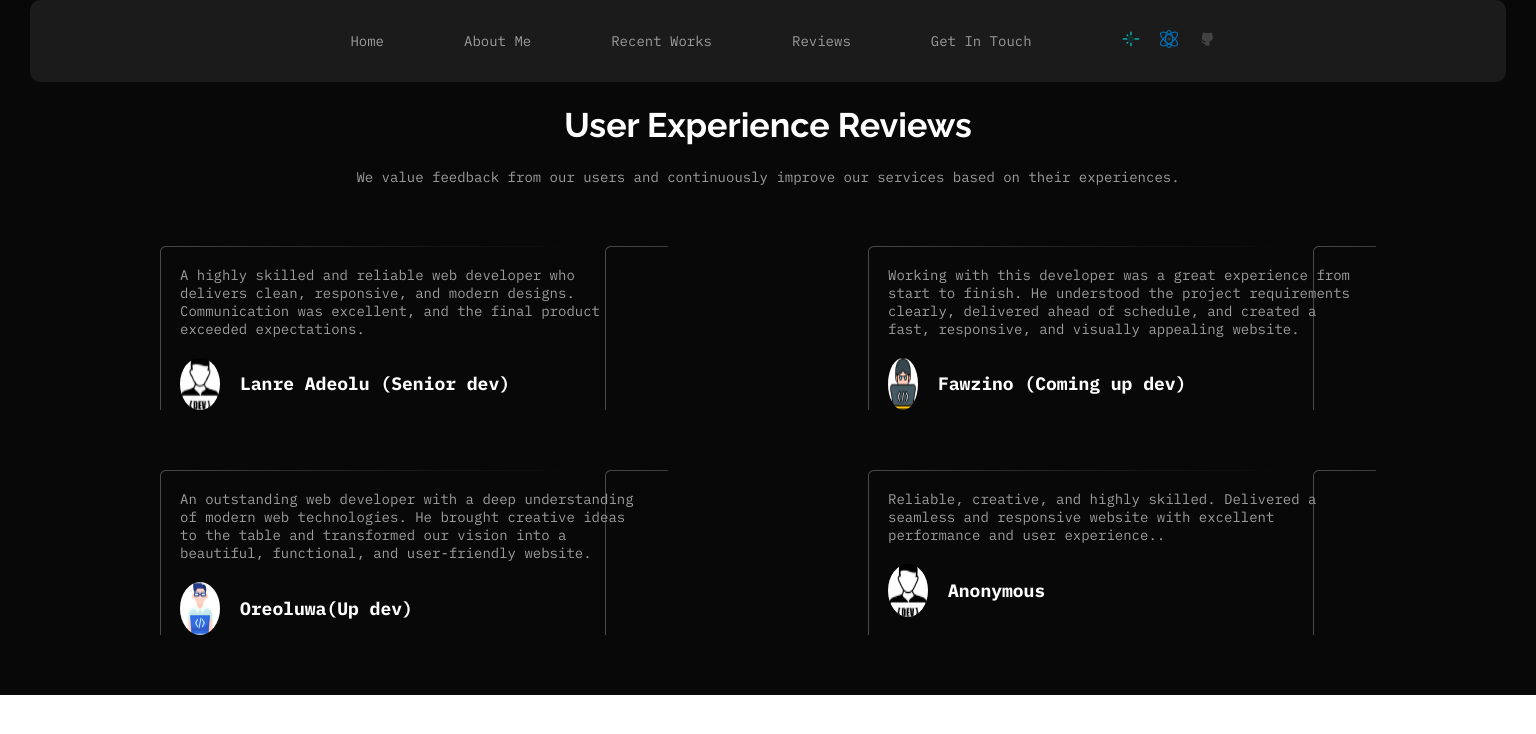
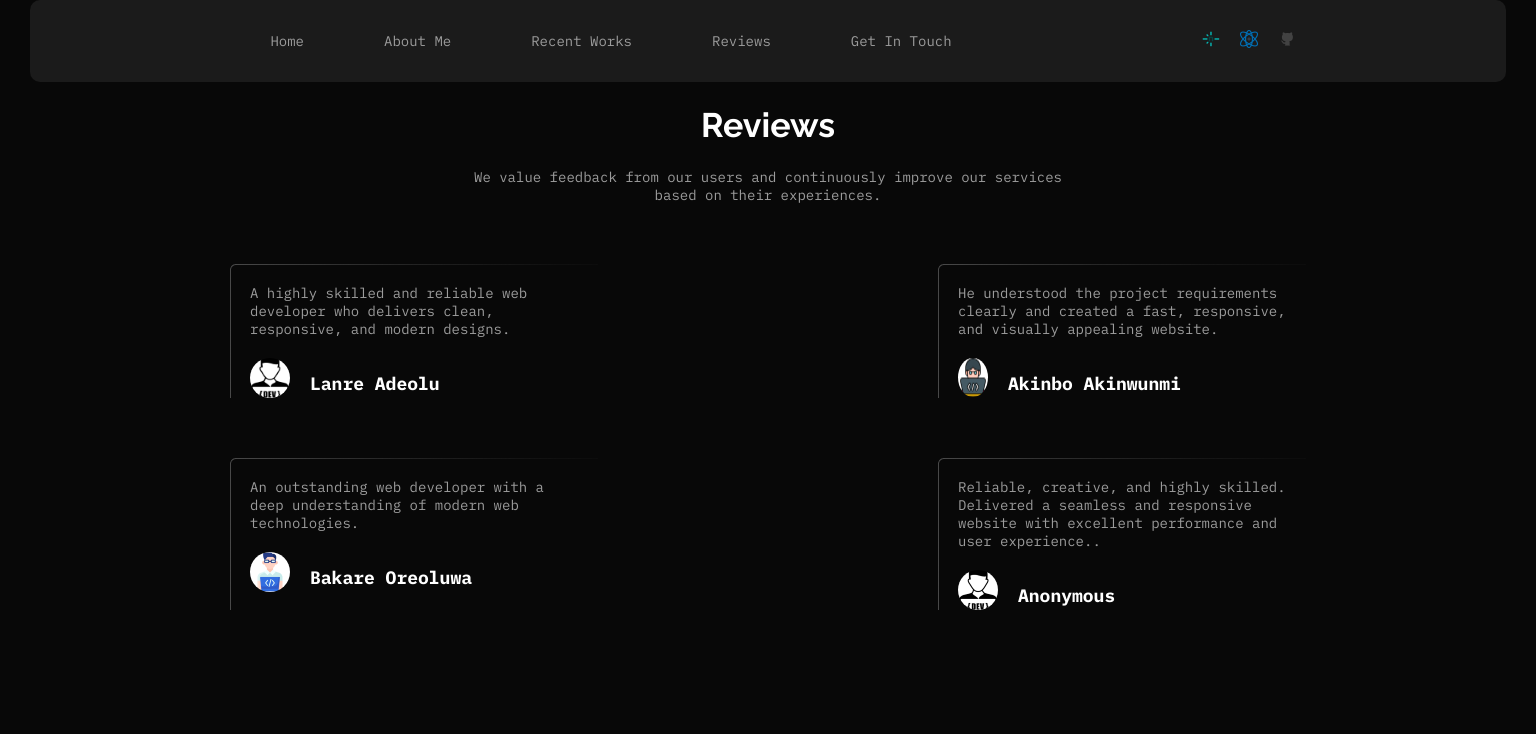
Before and after one commit to ismailidris092-commits/my-portfolio-app, a React (Vite) app: page /Reviews in a window 1536 px wide. Shown: the top 734 px of the page. Built offline with nearby package versions, Linux system fonts and the light colour scheme.

Commit message:
new updated portfolio

```diff
--- a/src/App.css
+++ b/src/App.css
@@ -93,7 +93,7 @@ body {
 .work-with-text {
   color: #fff;
   font-size: 14px;
-  margin-left: 200px;
+  margin-right: 760px;
 }
 
 .work-with-logo-container {
@@ -103,7 +103,7 @@ body {
 
 .work-with-logo {
   margin-left: 30px;
-  padding: 60px 0;
+  padding: 10px 0;
 }
 
 /* ...........ABOUT ME.......... */
@@ -280,7 +280,7 @@ body {
 }
 
 .client1-container {
-  background-image: url(images/Rectangle.png);
+  background-image: url(images/Rectangle12.png);
   margin: 0 100px;
 }
 
@@ -313,7 +313,7 @@ body {
 }
 
 .client2-container {
-  background-image: url(images/Rectangle.png);
+  background-image: url(images/Rectangle14.png);
   margin: 0 100px;
 }
 
@@ -339,6 +339,7 @@ body {
 .client2-Img-section img {
   border-radius: 50%;
 }
+
 .client-section2 {
   display: grid;
   grid-template-columns: 1fr 1fr;
@@ -347,7 +348,7 @@ body {
 }
 
 .client3-container {
-  background-image: url(images/Rectangle.png);
+  background-image: url(images/Rectangle12.png);
   margin: 0 100px;
 }
 
@@ -375,7 +376,7 @@ body {
 }
 
 .client4-container {
-  background-image: url(images/Rectangle.png);
+  background-image: url(images/Rectangle14.png);
   margin: 0 100px;
 }
 
@@ -435,7 +436,6 @@ body {
   margin-bottom: 10px;
   color: #ffffff;
   font-size: 12px;
-  margin-right: 300px;
 }
 
 .form-input {
@@ -562,8 +562,9 @@ body {
 
   .work-with-text {
     color: #fff;
-    font-size: 14px;
-    margin-left: 50px;
+    font-size: 12px;
+    margin-right: 10px;
+    padding-right: 340px;
     margin-top: 40px;
   }
 
@@ -717,7 +718,7 @@ body {
   }
 
   .client1-container {
-    background-image: url(images/Rectangle.png);
+    background-image: url(images/Rectangle12.png);
     margin: 0 90px;
   }
 
@@ -737,7 +738,7 @@ body {
   }
 
   .client2-container {
-    background-image: url(images/Rectangle.png);
+    background-image: url(images/Rectangle14.png);
     margin: 0 90px;
     margin-top: 50px;
   }
@@ -764,7 +765,7 @@ body {
   }
 
   .client3-container {
-    background-image: url(images/Rectangle.png);
+    background-image: url(images/Rectangle12.png);
     margin: 0 90px;
     margin-bottom: 50px;
   }
@@ -785,7 +786,7 @@ body {
   }
 
   .client4-container {
-    background-image: url(images/Rectangle.png);
+    background-image: url(images/Rectangle14.png);
     margin: 0 90px;
     margin-bottom: 40px;
   }
@@ -870,3 +871,397 @@ body {
     font-size: 12px;
   }
 }
+
+/* Media query for Macro Laptop */
+@media (min-width: 1400px) {
+  body {
+    margin: 0;
+    padding: 0;
+    font-family: IBM Plex Mono, serif;
+  }
+
+  .nav-container {
+    display: flex;
+    justify-content: center;
+    gap: 200px;
+    background-color: #1b1b1b;
+    padding: 30px 0;
+    margin: 0 30px;
+    border-radius: 10px;
+  }
+
+  .profile-container {
+    padding: 40px 280px;
+    display: grid;
+    grid-template-columns: 1.4fr 1fr;
+    color: #fff;
+  }
+
+  .profile-img img {
+    margin-left: 100px;
+    border-radius: 50%;
+    height: 300px;
+    margin-top: 30px;
+  }
+
+  .work-with-text {
+    color: #fff;
+    font-size: 14px;
+    margin-right: 760px;
+  }
+
+  .work-with-logo-container {
+    display: block;
+    text-align: center;
+    padding-top: 30px;
+    padding-bottom: 200px;
+  }
+
+  .work-with-logo {
+    margin-left: 30px;
+    padding: 10px 0;
+  }
+
+  /* About Me */
+  .aboutMe-section Img {
+    margin-top: 40px;
+    margin-left: 80px;
+  }
+
+  .para-container {
+    padding: 10px 40px;
+  }
+
+  /* ......Recent Work..... */
+  .recentWork-container {
+    display: grid;
+    grid-template-columns: 1fr 1fr;
+  }
+
+  .sunnyside-section {
+    margin-left: 220px;
+    margin-right: 20px;
+  }
+
+  .sunnyside-para {
+    height: 150px;
+    margin-right: 30px;
+  }
+
+  .profitPredictor-para {
+    height: 150px;
+    margin-right: 50px;
+  }
+
+  .profitPredictor-section {
+    margin-left: 100px;
+    margin-right: 120px;
+  }
+
+  /* ...............Reviews............. */
+  .testimonials-para {
+    font-size: 14px;
+    font-weight: 400px;
+    margin: 0 450px;
+    color: #9c9c9c;
+  }
+
+  .client1-container {
+    background-image: url(images/Rectangle12.png);
+    margin: 0 170px;
+  }
+
+  /* .quote-icon {
+  font-size: 36px;
+  color: #fff;
+} */
+
+  .client1-Img-section h2 {
+    font-size: 18px;
+    font-weight: 700px;
+    color: #fff;
+    padding-left: 20px;
+    height: 10px;
+  }
+
+  .client2-container {
+    background-image: url(images/Rectangle14.png);
+    margin: 0 170px;
+  }
+
+  .client2-para {
+    font-size: 14px;
+    font-weight: 400px;
+    margin: 20px;
+    color: #9c9c9c;
+  }
+
+  .client2-Img-section h2 {
+    font-size: 18px;
+    font-weight: 700px;
+    color: #fff;
+    padding-left: 20px;
+    height: 10px;
+  }
+
+  .client-section2 {
+    display: grid;
+    grid-template-columns: 1fr 1fr;
+    padding: 0 60px 200px 60px;
+    background-color: #080808;
+  }
+
+  .client3-container {
+    background-image: url(images/Rectangle12.png);
+    margin: 0 170px;
+  }
+
+  .client3-para {
+    font-size: 14px;
+    font-weight: 400px;
+    margin: 20px;
+    color: #9c9c9c;
+  }
+
+  .client3-Img-section h2 {
+    font-size: 18px;
+    font-weight: 700px;
+    color: #fff;
+    padding-left: 20px;
+    height: 10px;
+  }
+
+  .client4-container {
+    background-image: url(images/Rectangle14.png);
+    margin: 0 170px;
+  }
+
+  .client4-para {
+    font-size: 14px;
+    font-weight: 400px;
+    margin: 20px;
+    color: #9c9c9c;
+  }
+
+  .client4-Img-section h2 {
+    font-size: 18px;
+    font-weight: 700px;
+    color: #fff;
+    padding-left: 20px;
+    height: 10px;
+  }
+
+  /* Get In Touch */
+  .getInTouch-container {
+    background-color: #080808;
+    padding-bottom: 200px;
+  }
+
+  .getInTouch-para {
+    font-size: 14px;
+    font-weight: 400px;
+    margin: 0 450px;
+    color: #9c9c9c;
+  }
+
+  /* .............Media query for desktop................... */
+  @media (min-width: 1900px) {
+    body {
+      margin: 0;
+      padding: 0;
+      font-family: IBM Plex Mono, serif;
+    }
+
+    .nav-container {
+      display: flex;
+      justify-content: center;
+      gap: 550px;
+      background-color: #1b1b1b;
+      padding: 30px 0;
+      margin: 0 30px;
+      border-radius: 10px;
+    }
+
+    .profile-container {
+      padding: 100px 350px;
+      display: grid;
+      grid-template-columns: 1.4fr 1fr;
+      color: #fff;
+    }
+
+    .profile-img img {
+      margin-left: 100px;
+      border-radius: 50%;
+      height: 300px;
+      margin-top: 30px;
+    }
+
+    .work-with-text {
+      color: #fff;
+      font-size: 14px;
+      margin-right: 760px;
+    }
+
+    .work-with-logo-container {
+      display: block;
+      text-align: center;
+      padding-top: 30px;
+      padding-bottom: 2000px;
+    }
+
+    .work-with-logo {
+      margin-left: 30px;
+      padding: 10px 0;
+    }
+
+    /* About Me */
+    .aboutMe-section Img {
+      margin-top: 40px;
+      margin-left: 160px;
+    }
+
+    .para-container {
+      padding: 30px 60px;
+    }
+
+    /* ......Recent Work..... */
+    .recentWork-container {
+      display: grid;
+      grid-template-columns: 1fr 1fr;
+    }
+
+    .sunnyside-section {
+      margin-left: 280px;
+      margin-right: 20px;
+    }
+
+    .sunnyside-para {
+      height: 150px;
+      margin-right: 30px;
+    }
+
+    .profitPredictor-para {
+      height: 150px;
+      margin-right: 50px;
+    }
+
+    .profitPredictor-section {
+      margin-left: 140px;
+      margin-right: 120px;
+    }
+
+    /* ..Reviews.. */
+    .testimonials-para {
+      font-size: 14px;
+      font-weight: 400px;
+      margin: 0 650px;
+      color: #9c9c9c;
+    }
+
+    .client1-container {
+      background-image: url(images/Rectangle12.png);
+      margin: 0 230px;
+    }
+
+    /* .quote-icon {
+  font-size: 36px;
+  color: #fff;
+} */
+
+    .client1-Img-section h2 {
+      font-size: 18px;
+      font-weight: 700px;
+      color: #fff;
+      padding-left: 20px;
+      height: 10px;
+    }
+
+    .client2-container {
+      background-image: url(images/Rectangle14.png);
+      margin: 0 230px;
+    }
+
+    .client2-para {
+      font-size: 14px;
+      font-weight: 400px;
+      margin: 20px;
+      color: #9c9c9c;
+    }
+
+    .client2-Img-section h2 {
+      font-size: 18px;
+      font-weight: 700px;
+      color: #fff;
+      padding-left: 20px;
+      height: 10px;
+    }
+
+    .client-section2 {
+      display: grid;
+      grid-template-columns: 1fr 1fr;
+      padding: 0 60px 200px 60px;
+      background-color: #080808;
+    }
+
+    .client3-container {
+      background-image: url(images/Rectangle12.png);
+      margin: 0 230px;
+    }
+
+    .client3-para {
+      font-size: 14px;
+      font-weight: 400px;
+      margin: 20px;
+      color: #9c9c9c;
+    }
+
+    .client3-Img-section h2 {
+      font-size: 18px;
+      font-weight: 700px;
+      color: #fff;
+      padding-left: 20px;
+      height: 10px;
+    }
+
+    .client4-container {
+      background-image: url(images/Rectangle14.png);
+      margin: 0 230px;
+    }
+
+    .client4-para {
+      font-size: 14px;
+      font-weight: 400px;
+      margin: 20px;
+      color: #9c9c9c;
+    }
+
+    .client4-Img-section h2 {
+      font-size: 18px;
+      font-weight: 700px;
+      color: #fff;
+      padding-left: 20px;
+      height: 10px;
+    }
+
+    /* Get In Touch */
+    .getInTouch-para {
+      font-size: 14px;
+      font-weight: 400px;
+      margin: 0 700px;
+      color: #9c9c9c;
+    }
+
+    .getInTouch-container {
+      background-color: #080808;
+      padding-bottom: 2000px;
+    }
+
+    /* Reviews*/
+    .client-section2 {
+      display: grid;
+      grid-template-columns: 1fr 1fr;
+      padding: 0 60px 2000px 60px;
+      background-color: #080808;
+    }
+  }
+}
--- a/src/components/AboutMe.jsx
+++ b/src/components/AboutMe.jsx
@@ -13,7 +13,7 @@ function AboutMe() {
       <div className="aboutMe-section">
         <img src={pharmaImg} alt="PharmaImg" />
 
-        <div>
+        <div className="para-container">
           <p className="aboutMe-para">
             I am a dedicated and detail-oriented front-end web developer with
             years of professional experience designing and building responsive,
@@ -35,7 +35,6 @@ function AboutMe() {
             deliver polished user interfaces, using version control (Git/GitHub)
             and automated testing to ensure reliability in production.
           </p>
-          <button className="aboutMe-btn">Know More</button>
         </div>
       </div>
     </section>
--- a/src/components/ContactForm.jsx
+++ b/src/components/ContactForm.jsx
@@ -45,7 +45,7 @@ export default function ContactForm() {
 
       {/* Mobile */}
       <label htmlFor="mobile" className="form-label">
-        Mobile
+        Mobile:
       </label>
       <input
         type="tel"
@@ -60,7 +60,7 @@ export default function ContactForm() {
 
       {/* Message */}
       <label htmlFor="message" className="form-label">
-        Message
+        Message:
       </label>
       <textarea
         placeholder="Enter your message"
--- a/src/components/Reviews.jsx
+++ b/src/components/Reviews.jsx
@@ -10,7 +10,7 @@ function Reviews() {
     <>
       <div className="testimonials-container">
         <NavBar />
-        <h1>User Experience Reviews</h1>
+        <h1>Reviews</h1>
         <p className="testimonials-para">
           We value feedback from our users and continuously improve our services
           based on their experiences.
@@ -22,25 +22,22 @@ function Reviews() {
           {/* <div className="quote-icon">❝</div> */}
           <p className="client1-para">
             A highly skilled and reliable web developer who delivers clean,
-            responsive, and modern designs. Communication was excellent, and the
-            final product exceeded expectations.
+            responsive, and modern designs.
           </p>
           <div className="client1-Img-section">
             <img src={client1} alt="Client 1" />
-            <h2>Lanre Adeolu (Senior dev)</h2>
+            <h2>Lanre Adeolu</h2>
           </div>
         </div>
 
         <div className="client2-container">
           <p className="client2-para">
-            Working with this developer was a great experience from start to
-            finish. He understood the project requirements clearly, delivered
-            ahead of schedule, and created a fast, responsive, and visually
-            appealing website.
+            He understood the project requirements clearly and created a fast,
+            responsive, and visually appealing website.
           </p>
           <div className="client2-Img-section">
             <img src={client2} alt="Client 2" />
-            <h2>Fawzino (Coming up dev)</h2>
+            <h2>Akinbo Akinwunmi</h2>
           </div>
         </div>
       </section>
@@ -49,12 +46,11 @@ function Reviews() {
         <div className="client3-container">
           <p className="client3-para">
             An outstanding web developer with a deep understanding of modern web
-            technologies. He brought creative ideas to the table and transformed
-            our vision into a beautiful, functional, and user-friendly website.
+            technologies.
           </p>
           <div className="client3-Img-section">
             <img src={client3} alt="Client 3" />
-            <h2>Oreoluwa(Up dev)</h2>
+            <h2>Bakare Oreoluwa</h2>
           </div>
         </div>
 
```
Also changed, not shown: src/components/Profile.jsx (+6 -8 lines), src/images/Rectangle12.png (renamed from src/images/Rectangle.png), src/images/Rectangle14.png (added).
